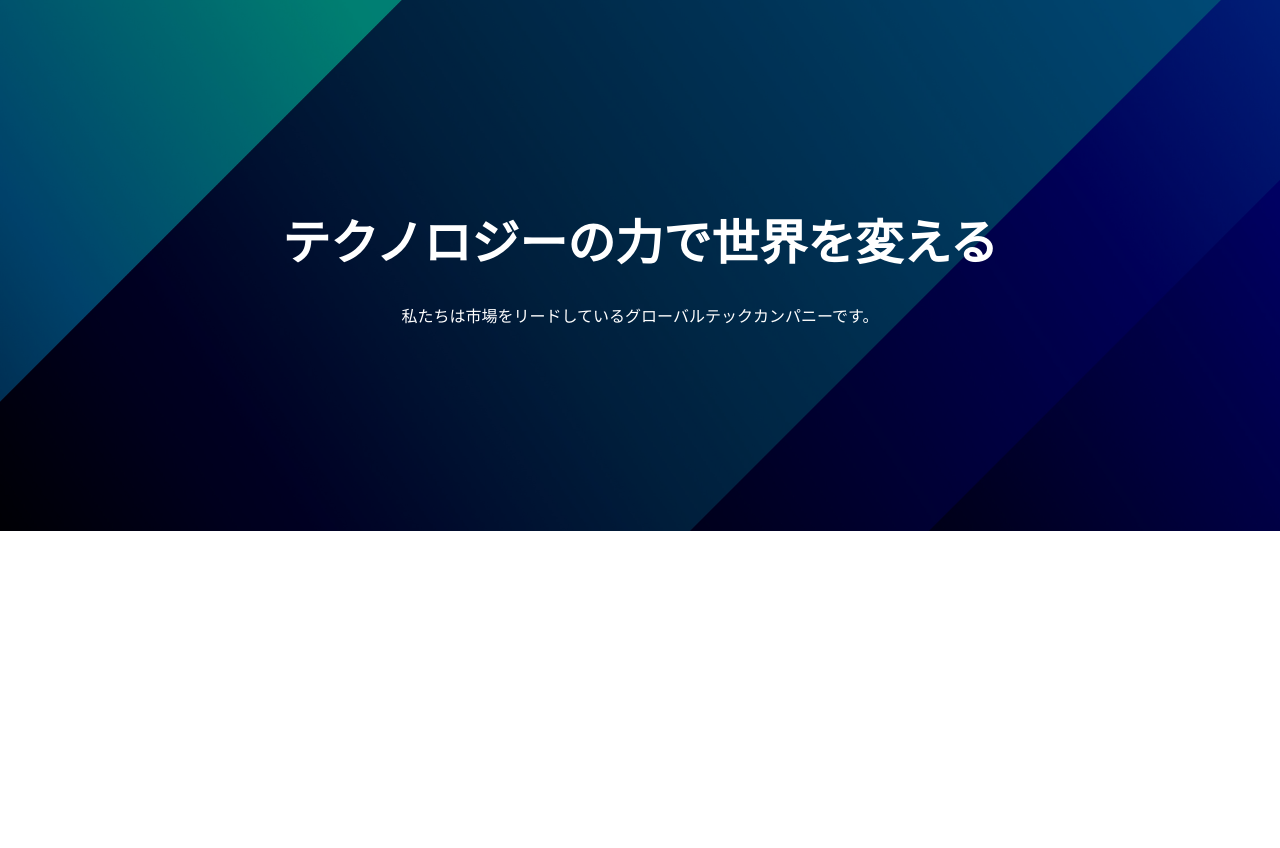
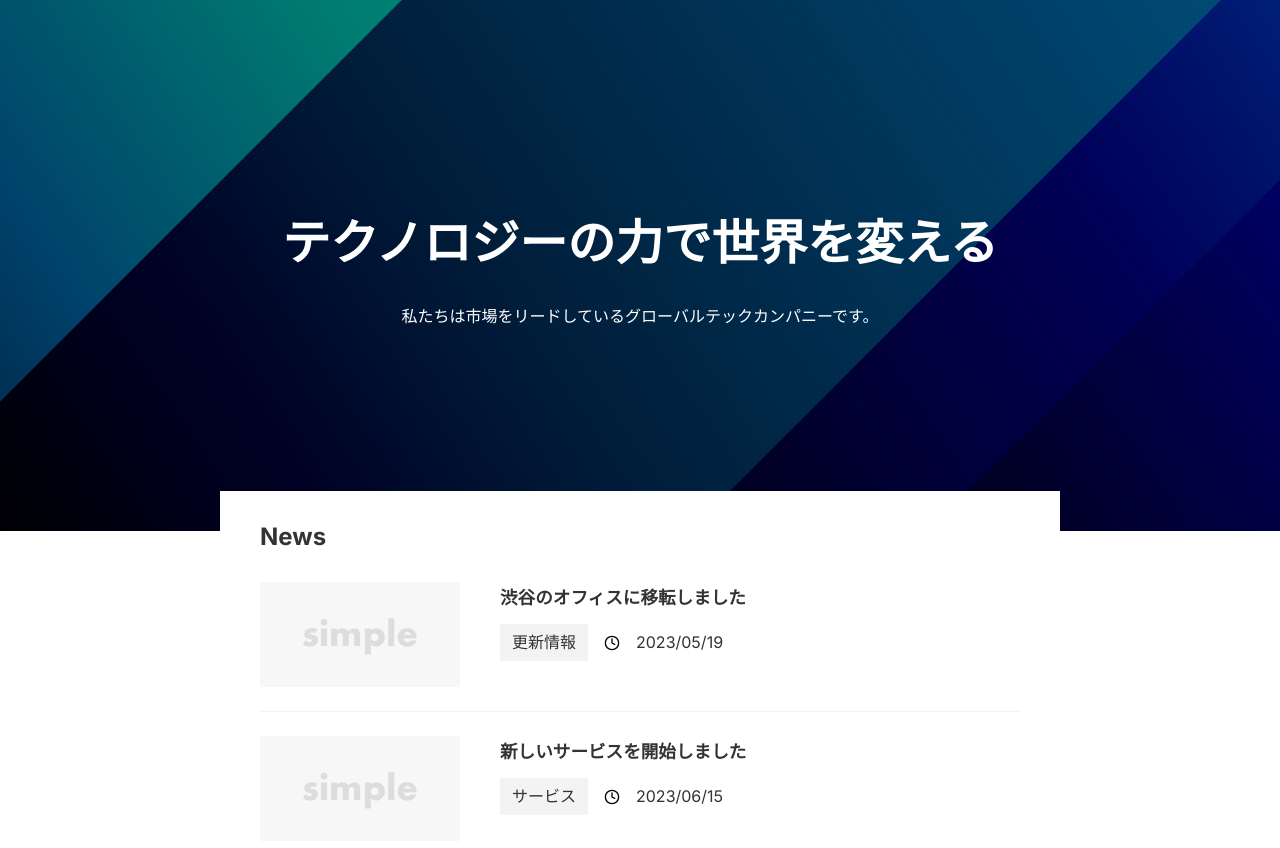
Before and after one commit to bookkuun/next-with-micro-cms, a Next.js app: page / in a window 1280 px wide. Shown: the top 848 px of the page. Before the commit the page ends 800 px from the top, so only its background shows below. Built offline with nearby package versions, Linux system fonts and the light colour scheme.

Commit message:
add: top-pageのテンプレート

```diff
--- a/app/page.module.css
+++ b/app/page.module.css
@@ -34,6 +34,74 @@
   z-index: -1;
 }
 
+.news {
+  position: relative;
+  background-color: #fff;
+  width: 840px;
+  margin: -40px auto 0;
+  padding: 24px 40px;
+  border-radius: var(--border-radius);
+}
+
+.newsTitle {
+  font-size: 1.5rem;
+}
+
+.list {
+  border-bottom: 1px solid var(--color-border-light);
+}
+
+.list:last-child {
+  border-bottom: none;
+}
+
+.link {
+  display: flex;
+  align-items: flex-start;
+  gap: 40px;
+  padding: 24px 0;
+}
+
+.image {
+  width: 200px;
+  height: auto;
+  border-radius: var(--border-radius);
+}
+
+.newsItemTitle {
+  font-size: 1.1rem;
+  font-weight: bold;
+  margin-bottom: 0.5rem;
+}
+
+.meta {
+  display: flex;
+  align-items: center;
+  gap: 16px;
+}
+
+.tag {
+  background-color: var(--color-bg-sub);
+  padding: 4px 12px;
+  border-radius: var(--border-radius);
+  white-space: nowrap;
+  font-size: 1rem;
+}
+
+.date {
+  display: flex;
+  align-content: center;
+  gap: 8px;
+  margin: 0.8rem 0;
+  font-size: 1rem;
+}
+
+@media (max-width: 1000px) {
+  .news {
+    width: calc(100% -160px);
+  }
+}
+
 @media (max-width: 640px) {
   .top {
     padding: 120px 16px;
@@ -61,4 +129,9 @@
     justify-content: center;
     z-index: -1;
   }
+
+  .news {
+    width: calc(100% - 32px);
+    padding: 16px 24px;
+  }
 }
--- a/app/page.tsx
+++ b/app/page.tsx
@@ -1,8 +1,55 @@
 import styles from "./page.module.css";
 import Image from "next/image";
 
+type News = {
+  id: string;
+  title: string;
+  category: {
+    name: string;
+  };
+  publishedAt: string;
+  createdAt: string;
+};
+
+const data: {
+  contents: News[];
+} = {
+  contents: [
+    {
+      id: "1",
+      title: "渋谷のオフィスに移転しました",
+      category: {
+        name: "更新情報",
+      },
+      publishedAt: "2023/05/19",
+      createdAt: "2023/05/19",
+    },
+    {
+      id: "2",
+      title: "新しいサービスを開始しました",
+      category: {
+        name: "サービス",
+      },
+      publishedAt: "2023/06/15",
+      createdAt: "2023/06/15",
+    },
+    {
+      id: "3",
+      title: "サイトのデザインをリニューアルしました",
+      category: {
+        name: "更新情報",
+      },
+      publishedAt: "2023/07/10",
+      createdAt: "2023/07/10",
+    },
+  ],
+};
+
 export default function Home() {
+  const sliceData = data.contents.slice(0, 2);
+
   return (
+    <>
       <section className={styles.top}>
         <div>
           <h1 className={styles.title}>テクノロジーの力で世界を変える</h1>
@@ -18,5 +65,40 @@
           height={1200}
         />
       </section>
+      <section className={styles.news}>
+        <h2 className={styles.newsTitle}>News</h2>
+        <ul>
+          {sliceData.map((article) => (
+            <li key={article.id} className={styles.list}>
+              <div className={styles.link}>
+                <Image
+                  className={styles.image}
+                  src="/no-image.png"
+                  alt="No Image"
+                  width={1200}
+                  height={630}
+                />
+                <dl className={styles.content}>
+                  <dt className={styles.newsItemTitle}>{article.title}</dt>
+                  <dd className={styles.meta}>
+                    <span className={styles.tag}>{article.category.name}</span>
+                    <span className={styles.date}>
+                      <Image
+                        src="/clock.svg"
+                        alt=""
+                        width={16}
+                        height={16}
+                        priority
+                      />
+                    </span>
+                    {article.publishedAt}
+                  </dd>
+                </dl>
+              </div>
+            </li>
+          ))}
+        </ul>
+      </section>
+    </>
   );
 }
```
Lines whose indentation alone changed are shown as unchanged.
